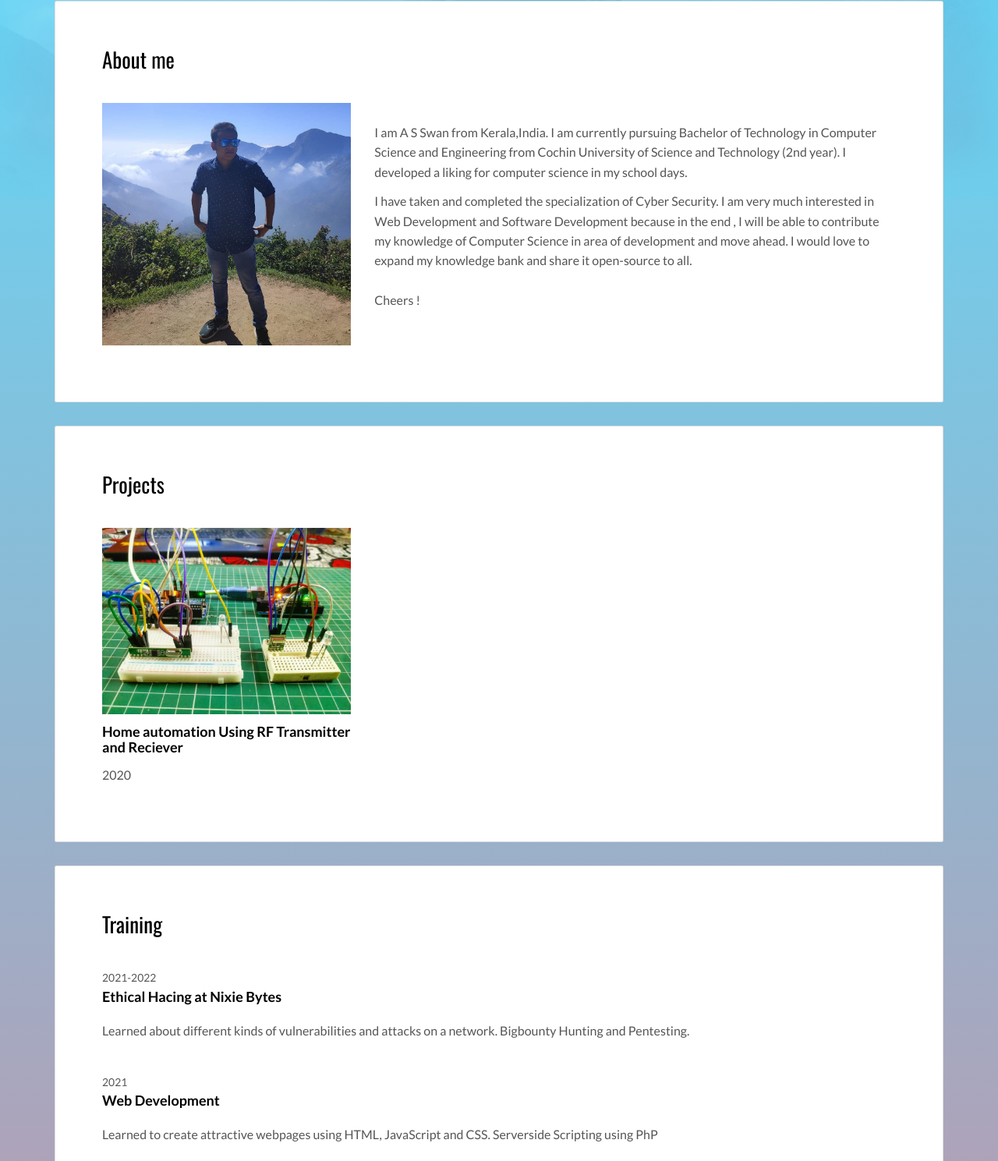
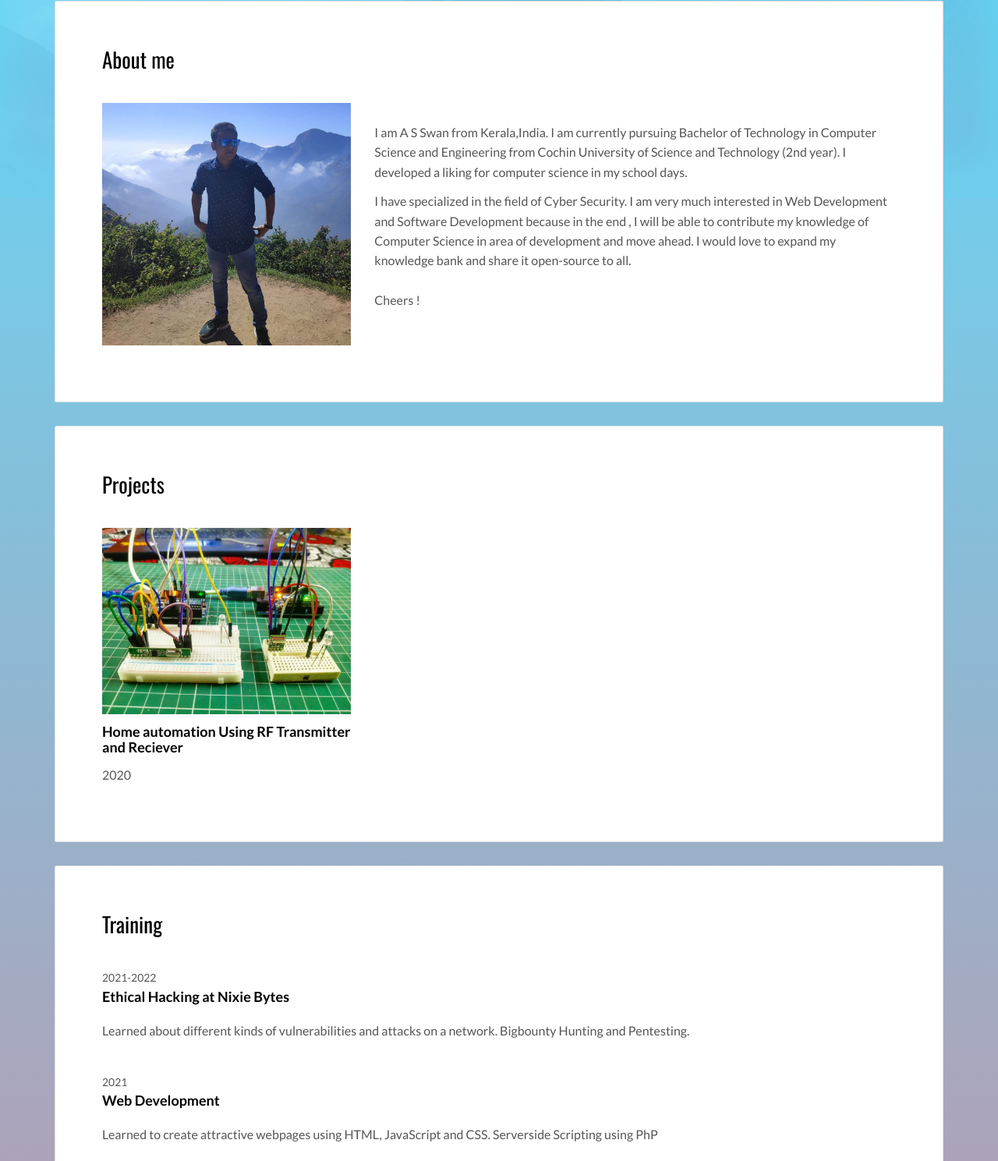
Before and after one commit to SwanSkynet/portfolio, a plain HTML site: page index.html in a window 1280 px wide. Shown: the part 306-1795 px from the top of the page at 78% size. Drawn offline with nearby package versions, Linux system fonts and the light colour scheme.

Commit message:
updated typos

```diff
--- a/index.html
+++ b/index.html
@@ -68,7 +68,7 @@
 
               <br>
               <p>I am A S Swan from Kerala,India. I am currently pursuing Bachelor of Technology in Computer Science and Engineering from Cochin University of Science and Technology (2nd year). I developed a liking for computer science in my school days. </p>
-              <p>I have taken and completed the specialization of Cyber Security. I am very much interested in Web Development and Software Development because in the end , I will be able to contribute my knowledge of Computer Science in area of development and move ahead. I would love to expand my knowledge bank and share it open-source to all.<br> <br> Cheers ! </p>
+              <p>I have specialized in the field of Cyber Security. I am very much interested in Web Development and Software Development because in the end , I will be able to contribute my knowledge of Computer Science in area of development and move ahead. I would love to expand my knowledge bank and share it open-source to all.<br> <br> Cheers ! </p>
 
               </div>
             </div>
@@ -103,7 +103,7 @@
             <h2>Training</h2>
             <div class="work-experience">
               <small class="date">2021-2022</small>
-              <h3 class="h5 date-title">Ethical Hacing at<a href="https://nixiebytes.com/" title="Create professionnal website"> Nixie Bytes</a></h3>
+              <h3 class="h5 date-title">Ethical Hacking at<a href="https://nixiebytes.com/" title="Create professionnal website"> Nixie Bytes</a></h3>
 
 
               <p>Learned about different kinds of vulnerabilities and attacks on a network. Bigbounty Hunting and Pentesting. </p>
```
